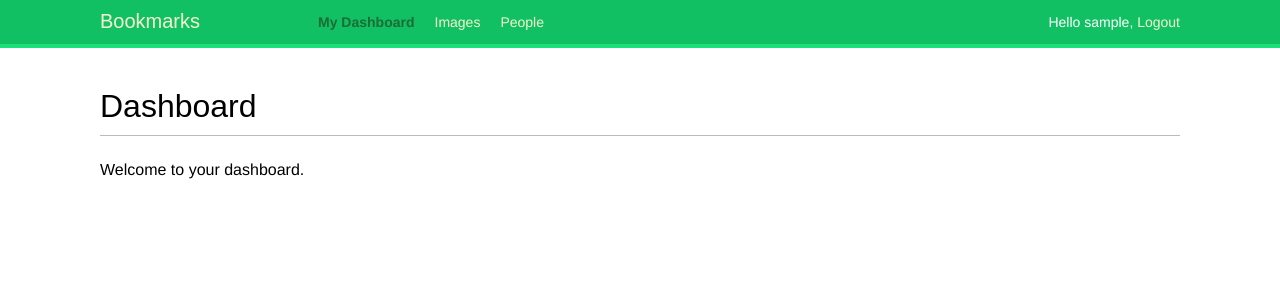
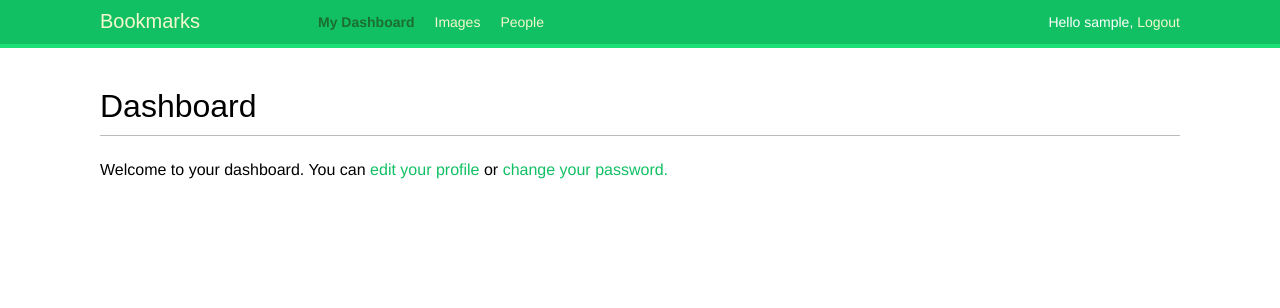
Before and after one commit to waiyaki/django-by-example, a Django app: page /account/ in a window 1280 px wide. Shown: the top 308 px of the page. Run offline with Django 3.2, Linux system fonts and the light colour scheme; the visitor is signed in with stand-in values (Sample User, id 1); some web fonts are replaced.

Commit message:
Add user profiles and user profile updates

```diff
--- a/bookmarks/account/templates/account/dashboard.html
+++ b/bookmarks/account/templates/account/dashboard.html
@@ -7,6 +7,6 @@
 {% block content %}
   <h1>Dashboard</h1>
   <p>
-    Welcome to your dashboard.
+    Welcome to your dashboard. You can <a href="{% url 'edit' %}">edit your profile</a> or <a href="{% url 'password_change' %}">change your password.</a>
   </p>
 {% endblock %}
--- a/bookmarks/account/templates/base.html
+++ b/bookmarks/account/templates/base.html
@@ -31,6 +31,16 @@
         {% endif %}
       </span>
     </div>
+    {% if messages %}
+      <ul class="messages">
+        {% for message in messages %}
+          <li class="{{ message.tags }}">
+            {{ message|safe }}
+            <a href="" class="close">&times;</a>
+          </li>
+        {% endfor %}
+      </ul>
+    {% endif %}
     <div id="content">
       {% block content %}
       {% endblock %}
--- a/bookmarks/account/urls.py
+++ b/bookmarks/account/urls.py
@@ -36,4 +36,7 @@ urlpatterns = [
 
     # registration urls
     url(r'^register/$', views.register, name='register'),
+
+    # profile urls
+    url(r'^edit/$', views.edit, name='edit'),
 ]
--- a/bookmarks/account/views.py
+++ b/bookmarks/account/views.py
@@ -2,8 +2,10 @@ from django.shortcuts import render
 from django.http import HttpResponse
 from django.contrib.auth import authenticate, login
 from django.contrib.auth.decorators import login_required
+from django.contrib import messages
 
-from .forms import LoginForm, UserRegistrationForm
+from .forms import LoginForm, UserRegistrationForm, UserEditForm, ProfileEditForm
+from .models import Profile
 
 
 def user_login(request):
@@ -32,6 +34,7 @@ def register(request):
             new_user = user_form.save(commit=False)
             new_user.set_password(user_form.cleaned_data['password'])
             new_user.save()
+            Profile.objects.create(user=new_user)
             return render(request, 'account/register_done.html', {'new_user': new_user})
     else:
         user_form = UserRegistrationForm()
@@ -41,3 +44,26 @@ def register(request):
 @login_required
 def dashboard(request):
     return render(request, 'account/dashboard.html', {'section': 'dashboard'})
+
+
+@login_required
+def edit(request):
+    if request.method == 'POST':
+        user_form = UserEditForm(instance=request.user, data=request.POST)
+        profile_form = ProfileEditForm(
+            instance=request.user.profile, data=request.POST, files=request.FILES)
+        if user_form.is_valid() and profile_form.is_valid():
+            user_form.save()
+            profile_form.save()
+            messages.success(request, 'Profile updated successfully.')
+        else:
+            messages.error(request, 'Error updating your profile.')
+    else:
+        user_form = UserEditForm(instance=request.user)
+        profile_form = ProfileEditForm(instance=request.user.profile)
+
+    context = {
+        'user_form': user_form,
+        'profile_form': profile_form
+    }
+    return render(request, 'account/edit.html', context)
--- a/bookmarks/bookmarks/settings.py
+++ b/bookmarks/bookmarks/settings.py
@@ -125,3 +125,6 @@ LOGIN_URL = reverse_lazy('login')
 LOGOUT_URL = reverse_lazy('logout')
 
 EMAIL_BACKEND = 'django.core.mail.backends.console.EmailBackend'
+
+MEDIA_URL = '/media/'
+MEDIA_ROOT = os.path.join(BASE_DIR, 'media/')
--- a/bookmarks/bookmarks/urls.py
+++ b/bookmarks/bookmarks/urls.py
@@ -14,9 +14,14 @@ Including another URLconf
     2. Add a URL to urlpatterns:  url(r'^blog/', include('blog.urls'))
 """
 from django.conf.urls import url, include
+from django.conf.urls.static import static
 from django.contrib import admin
+from django.conf import settings
 
 urlpatterns = [
     url(r'^admin/', admin.site.urls),
     url(r'^account/', include('account.urls')),
 ]
+
+if settings.DEBUG:
+    urlpatterns += static(settings.MEDIA_URL, document_root=settings.MEDIA_ROOT)
```
Also changed, not shown: bookmarks/account/admin.py (+6 -1 lines), bookmarks/account/forms.py (+14 -0 lines), bookmarks/account/models.py (+9 -1 lines), bookmarks/account/templates/account/edit.html (added, +20 -0 lines), bookmarks/account/migrations/0001_initial.py (added), bookmarks/media/users/2016/11/19/16_-_1.jpg (added).
